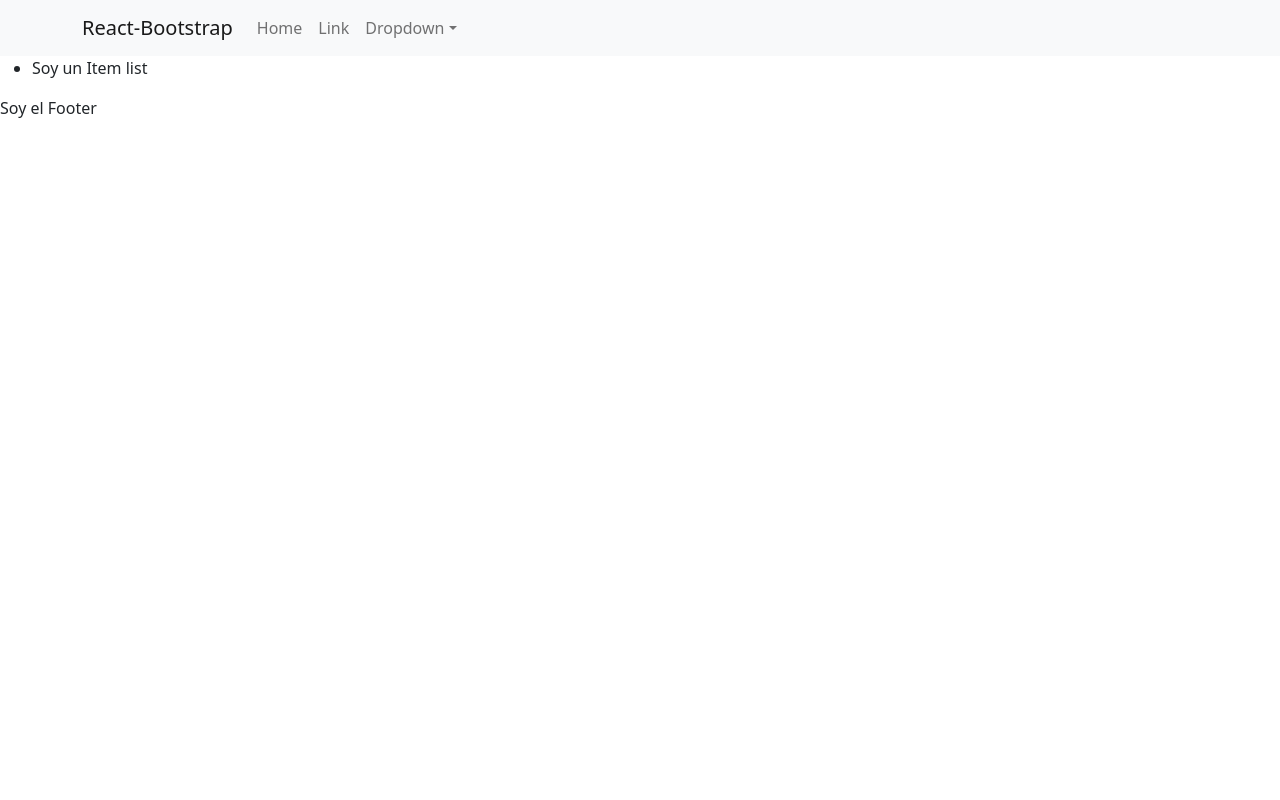
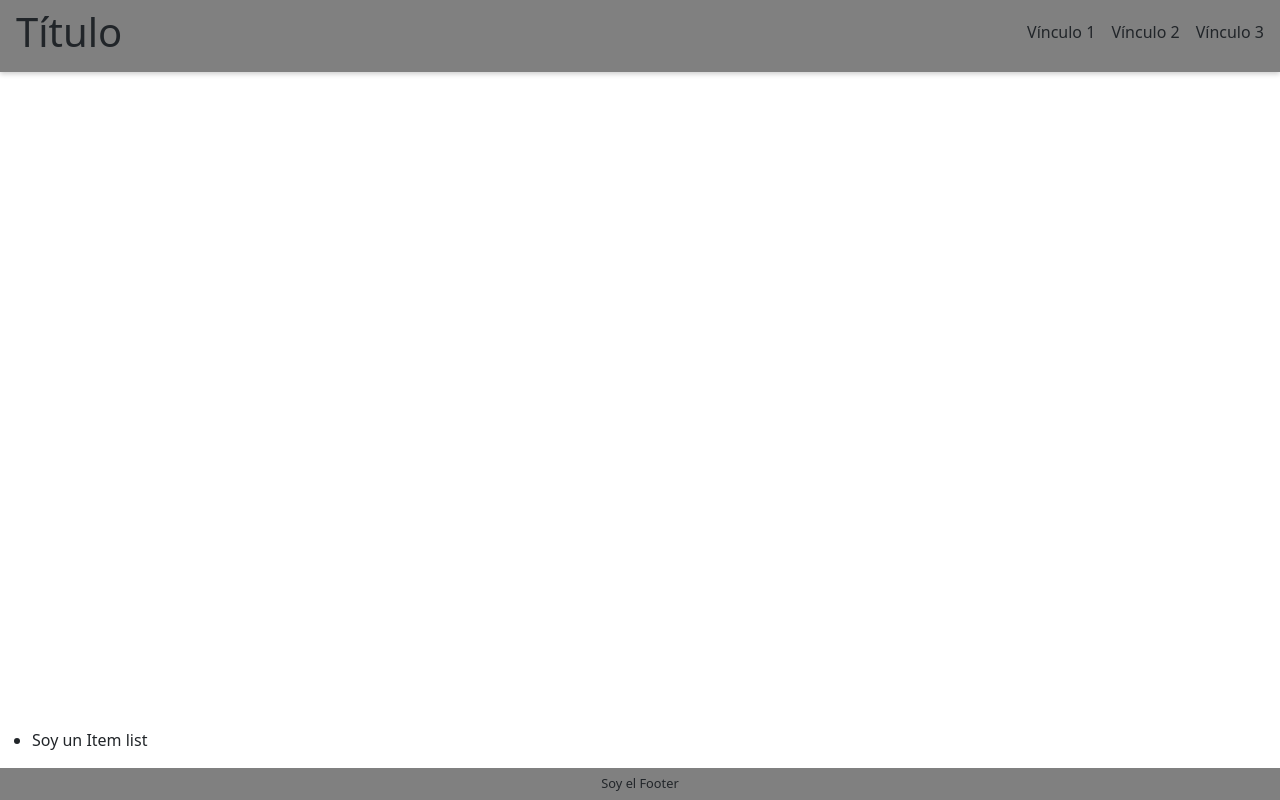
Before and after one commit to Tinch-oss/grus_ecomerce, a React (Create React App) app: page / in a window 1280 px wide. Built offline with nearby package versions, Linux system fonts and the light colour scheme.

Commit message:
Mitad de clase, cambios al nav
Nav desde 0 sin bootstrap

```diff
--- a/src/App.js
+++ b/src/App.js
@@ -1,12 +1,14 @@
 import Header from './components/Header.js';
 import Footer from './components/Footer.js';
 import NavBar from './components/NavBar.js';
+import Main from './components/Main.js';
 import ItemListContainer from './components/ItemListContainer';
 
 function App() {
     return (
         <>
             <Header />
+            <Main />
             <ItemListContainer />
             <Footer />
         </>
--- a/src/components/Header.js
+++ b/src/components/Header.js
@@ -1,35 +1,14 @@
 import NavBar from './NavBar';
-import { Container, Nav, Navbar, NavDropdown } from 'react-bootstrap';
+/* import { Container, Nav, Navbar, NavDropdown } from 'react-bootstrap'; */
 
 function Header() {
     return (
-        <Navbar bg="light" expand="lg">
-            <Container>
-                <Navbar.Brand href="#home">React-Bootstrap</Navbar.Brand>
-                <Navbar.Toggle aria-controls="basic-navbar-nav" />
-                <Navbar.Collapse id="basic-navbar-nav">
-                    <Nav className="me-auto">
-                        <Nav.Link href="#home">Home</Nav.Link>
-                        <Nav.Link href="#link">Link</Nav.Link>
-                        <NavDropdown title="Dropdown" id="basic-nav-dropdown">
-                            <NavDropdown.Item href="#action/3.1">
-                                Action
-                            </NavDropdown.Item>
-                            <NavDropdown.Item href="#action/3.2">
-                                Another action
-                            </NavDropdown.Item>
-                            <NavDropdown.Item href="#action/3.3">
-                                Something
-                            </NavDropdown.Item>
-                            <NavDropdown.Divider />
-                            <NavDropdown.Item href="#action/3.4">
-                                Separated link
-                            </NavDropdown.Item>
-                        </NavDropdown>
-                    </Nav>
-                </Navbar.Collapse>
-            </Container>
-        </Navbar>
+        <>
+            <header id="main-header">
+                <h1>Título</h1>
+                <NavBar />
+            </header>
+        </>
     );
 }
 
--- /dev/null
+++ b/src/components/Main.js
@@ -0,0 +1,9 @@
+function Main() {
+    return (
+        <main>
+            <div></div>
+        </main>
+    );
+}
+
+export default Main;
--- a/src/components/NavBar.js
+++ b/src/components/NavBar.js
@@ -1,9 +1,16 @@
-import CardWidget from './CardWidget';
-
+/* import CardWidget from './CardWidget';
+ */
 function NavBar() {
     return (
         <>
-            <CardWidget />
+            <nav>
+                <ul>
+                    <li>Vínculo 1</li>
+                    <li>Vínculo 2</li>
+                    <li>Vínculo 3</li>
+                </ul>
+            </nav>
+            {/* <CardWidget /> */}
         </>
     );
 }
--- a/src/estilos.scss
+++ b/src/estilos.scss
@@ -1,3 +1,5 @@
+$colorPrimary: grey;
+
 * {
     margin : 0;
     padding : 0;
@@ -7,3 +9,45 @@
 html , body , #root {
     height: 100vh;
 }
+
+#root {
+    display: flex;
+    flex-direction: column;
+}
+
+#main-header {
+    background-color: $colorPrimary;
+    display: flex;
+    align-items: center;
+    justify-content: space-between;
+    padding: .5em 1em;
+    box-shadow: 0 2px 5px rgba(0, 0, 0, 0.2);
+    nav {
+        ul {
+            display: flex;
+            align-items: center;
+            padding-top: 0.5rem;
+        li {
+            list-style: none;
+            margin-left: 1rem;
+            a {
+                color: black;
+                text-decoration: none;
+                }
+            }
+         }
+
+
+    }
+}
+
+main {
+    flex-grow: 1;
+}
+
+footer {
+    background: $colorPrimary;
+    padding: .5em;
+    text-align: center;
+    font-size: .8rem;
+}
```
